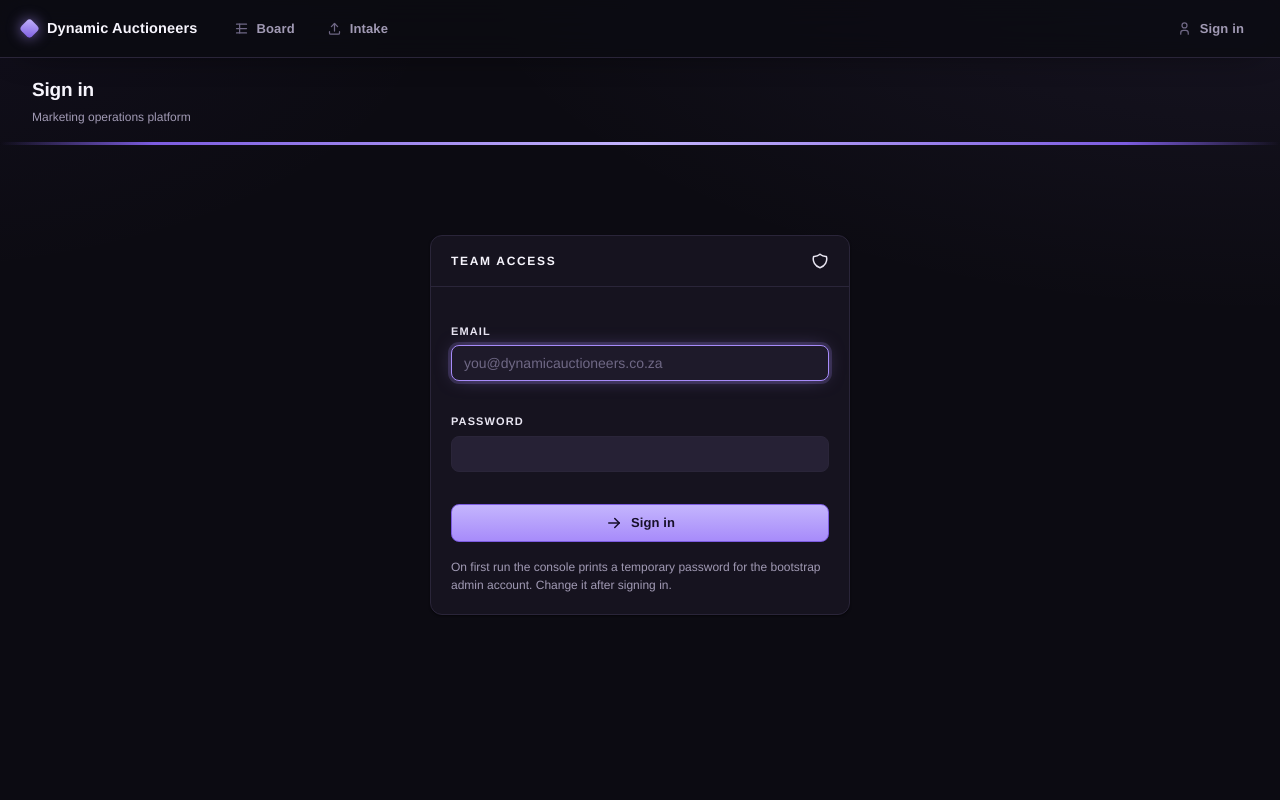
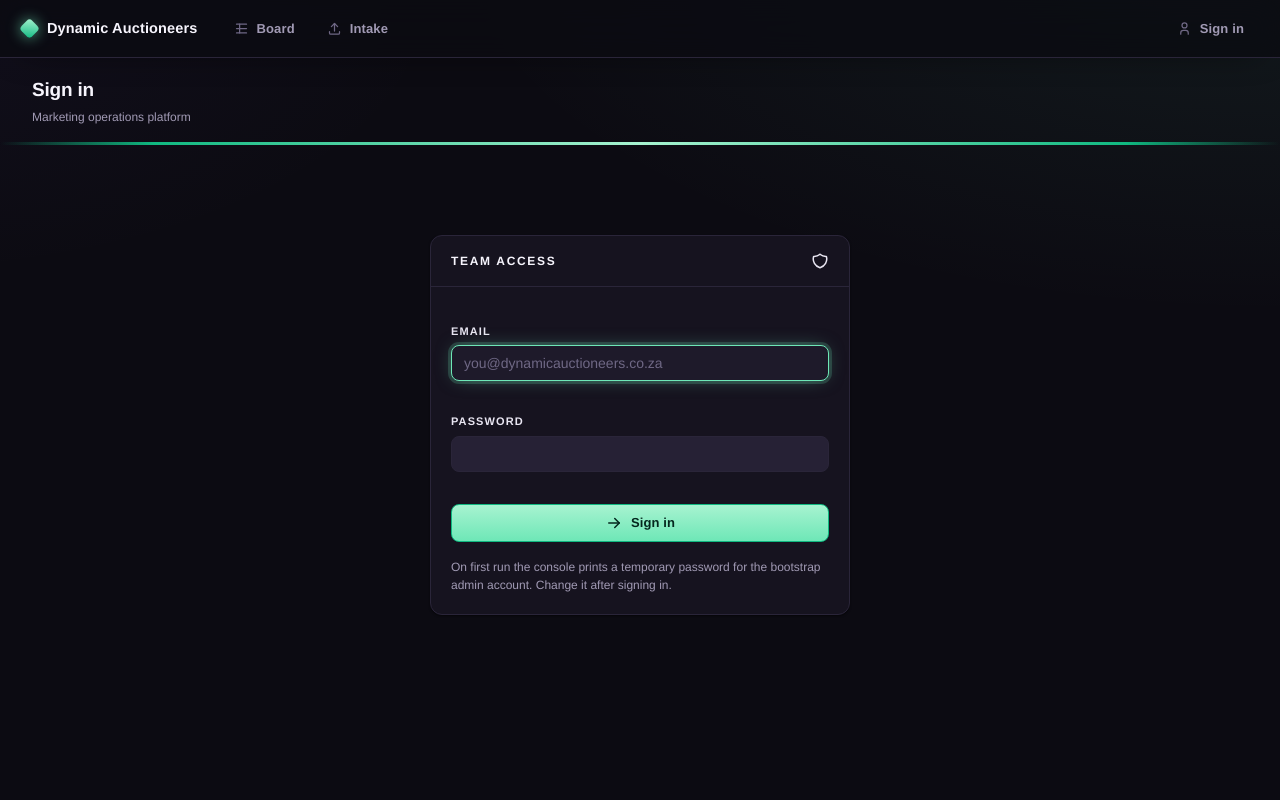
Before and after one commit to Keegshaumann/marketing-socialmedia-dynamicauctioneers, a FastAPI app: page /login in a window 1280 px wide. Run offline with FastAPI, Linux system fonts and the light colour scheme; some libraries are stand-ins or nearby versions.

Commit message:
Reskin accent from violet to mint (single-variable recolour)
Co-Authored-By: Claude Opus 4.8 (1M context) <noreply@anthropic.com>

```diff
--- a/webapp/static/app.css
+++ b/webapp/static/app.css
@@ -1,13 +1,13 @@
 /* ============================================================================
-   Dynamic Auctioneers Marketing Platform (M8) - Design System v2 (Dark/Violet)
-   "Obsidian + violet glow": cool violet-charcoal surfaces, an amethyst accent,
+   Dynamic Auctioneers Marketing Platform (M8) - Design System v2 (Dark/Mint)
+   "Obsidian + mint glow": cool charcoal surfaces, a mint accent,
    a soft glow on every interactive hover, crisp transform/shadow motion.
    Recolour in ONE place: change --accent* (hex) and --accent-rgb (the same
    colour as "r, g, b"); every glow, border and fill follows. Every class name
    is unchanged, so all Jinja templates render without edits.
    Motion follows emilkowal rules: transform/opacity/shadow only, ease-out,
    <=240ms, behind prefers-reduced-motion. Anti-slop: one cohesive cool palette,
-   a restrained violet (not neon purple-on-black), motion is motivated.
+   a restrained mint (not neon green-on-black), motion is motivated.
    ============================================================================ */
 
 /* ---- Tokens ------------------------------------------------------------- */
@@ -30,13 +30,13 @@
   --muted:       #A19AB4;      /* ~6:1 on --surface */
   --faint:       #6F6885;
 
-  /* amethyst accent -- change these + --accent-rgb to reskin the whole app */
-  --accent:        #A78BFA;
-  --accent-bright: #C4B5FD;
-  --accent-deep:   #7C5CE0;
-  --accent-ink:    #17102A;    /* text on solid accent fills */
-  --accent-rgb:         167, 139, 250;
-  --accent-bright-rgb:  196, 181, 253;
+  /* mint accent -- change these + --accent-rgb to reskin the whole app */
+  --accent:        #6EE7B7;
+  --accent-bright: #A7F3D0;
+  --accent-deep:   #10B981;
+  --accent-ink:    #05271E;    /* text on solid accent fills */
+  --accent-rgb:         110, 231, 183;
+  --accent-bright-rgb:  167, 243, 208;
   --accent-bg:  rgba(var(--accent-rgb), .12);
   --accent-bd:  rgba(var(--accent-rgb), .34);
 
```
